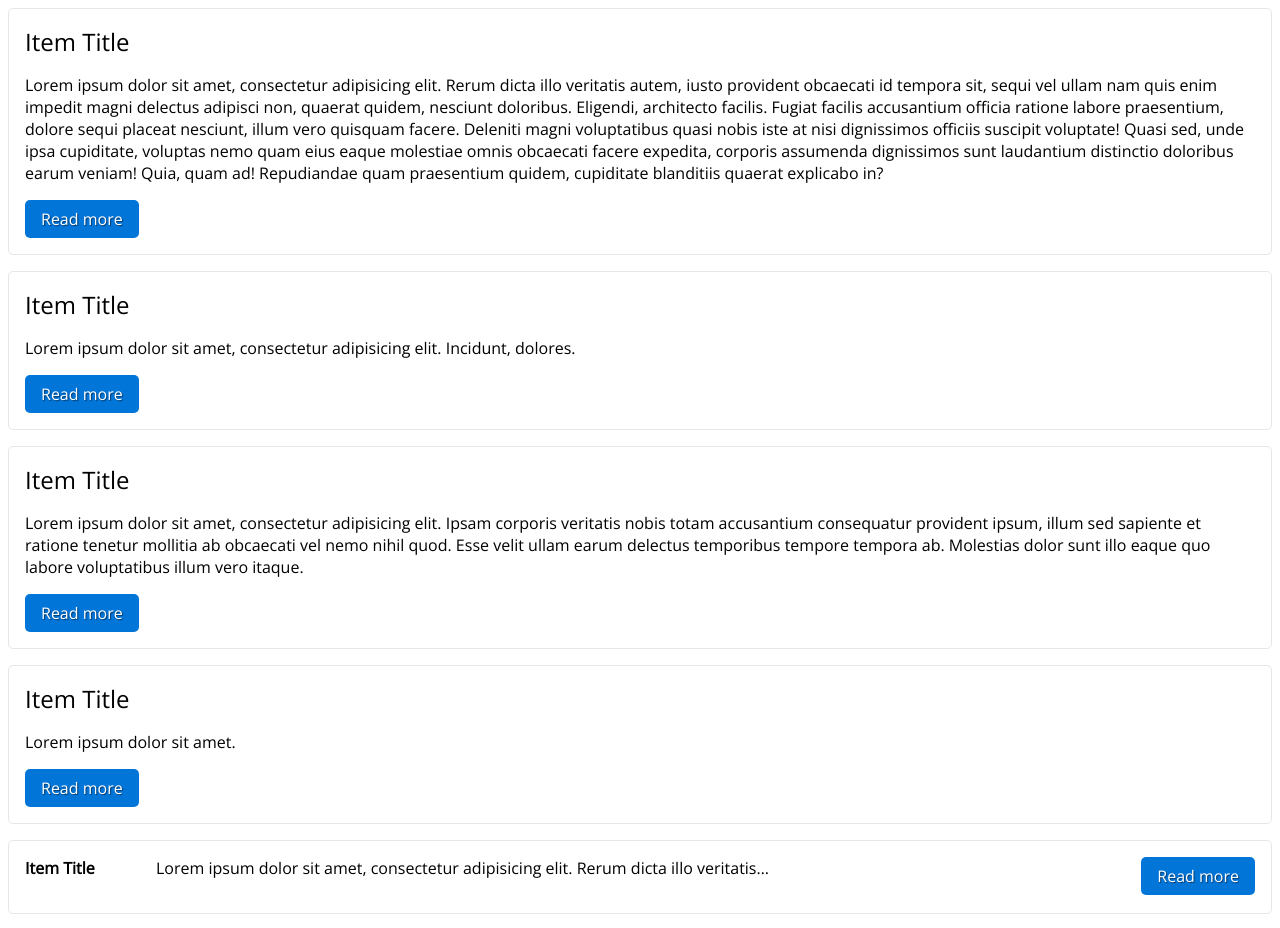
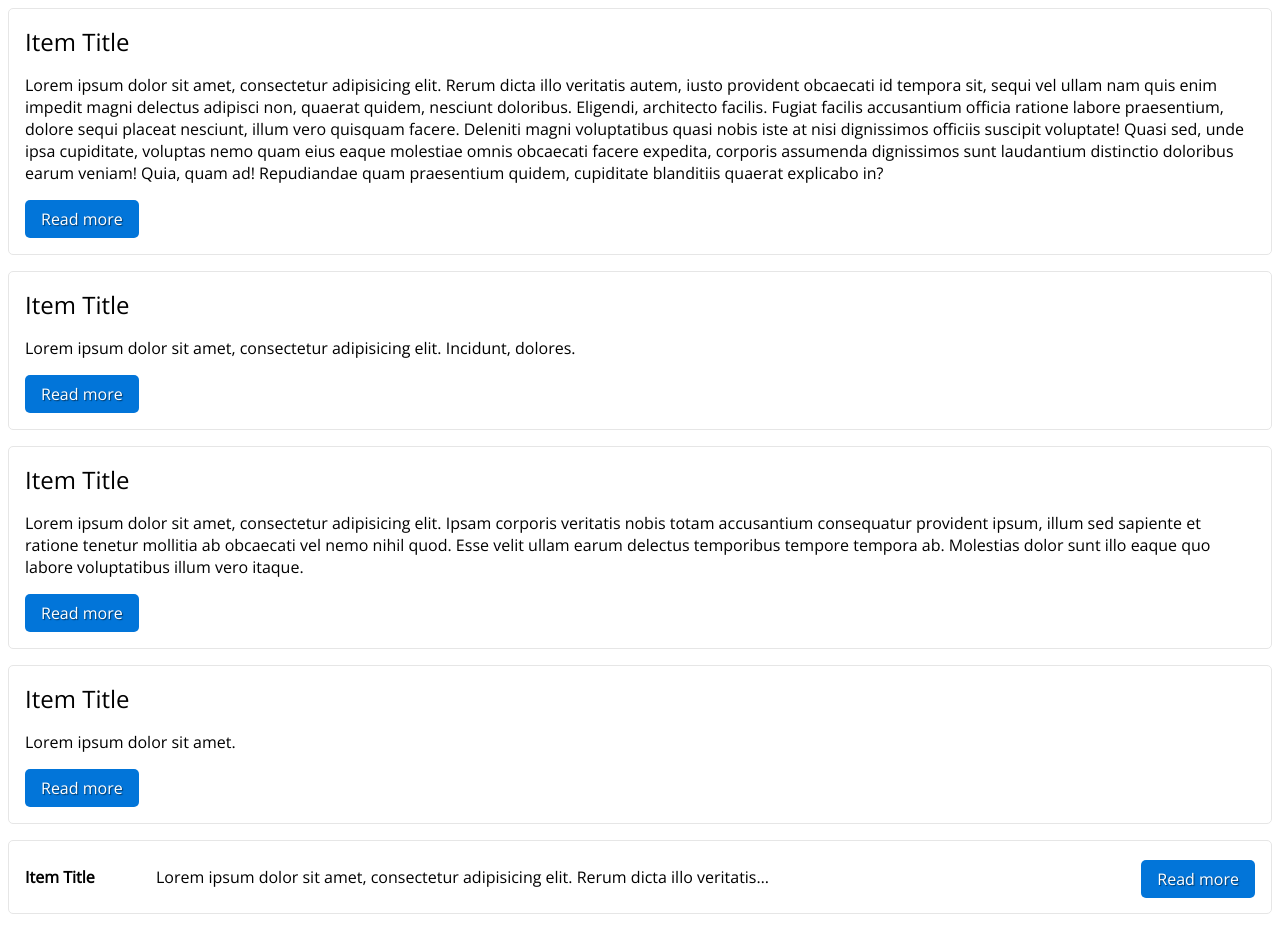
Before and after one commit to gfarid/demos, a plain HTML site: page list.html in a window 1280 px wide. Shown: the top 928 px of the page. Drawn offline with nearby package versions, Linux system fonts and the light colour scheme.

Commit message:
vertically align stacked list

```diff
--- a/list.css
+++ b/list.css
@@ -41,6 +41,12 @@
     overflow: hidden;
 }
 
+.List--stacked .ListItem-title,
+.List--stacked .ListItem-body,
+.List--stacked .ListItem-footer {
+    line-height: 40px;
+}
+
 .List--stacked .ListItem-title {
     font-size: 100%;
     font-weight: bold;
@@ -62,6 +68,11 @@
     text-align: right;
 }
 
+.List--stacked .ListItem-footer  > * {
+    vertical-align: middle;
+    line-height: normal;
+}
+
 .List--cards .ListItem {
     width: 25%;
     float: left;
```
